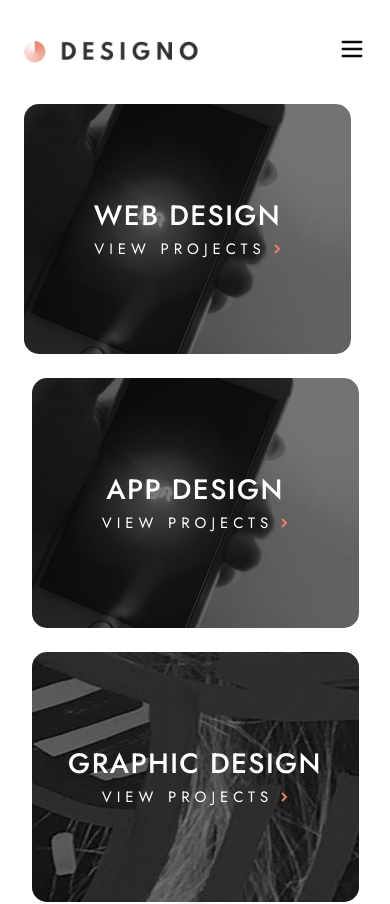
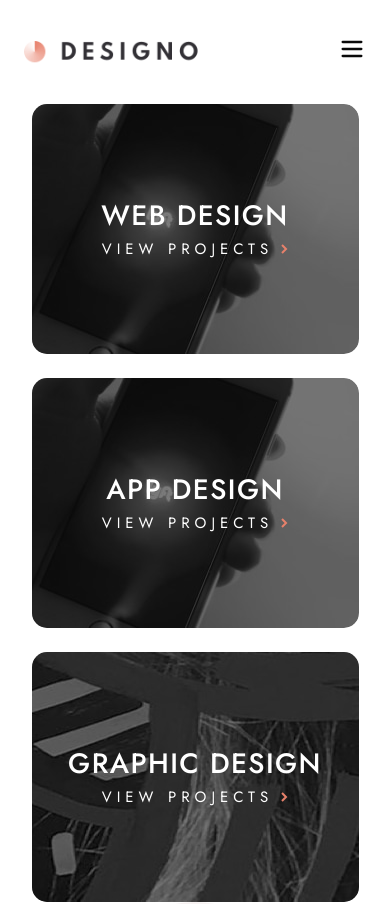
Before and after one commit to Youmnaelzany/designo-multi-page-website-8-3, a Next.js app: page / in a window 390 px wide. Shown: the top 904 px of the page. Built offline with nearby package versions, Linux system fonts and the light colour scheme.

Commit message:
Update layout structure for Home page to use flexbox for better responsiveness

```diff
--- a/src/app/page.tsx
+++ b/src/app/page.tsx
@@ -8,7 +8,7 @@ import WebDesign from "@/components/main/WebDesign";
 export default function Home() {
   return (
     <main className="">
-      <section className="grid grid-cols-1 items-center justify-center xl:grid-cols-2 gap-y-6 xl:gap-x-[1.87rem]">
+      <section className="flex flex-col items-center justify-center xl:flex-row xl:justify-around  gap-y-6 xl:gap-x-[1.87rem]">
         <WebDesign />
         <div className="flex flex-col items-center justify-center gap-y-6">
           <AppDesign />
```
